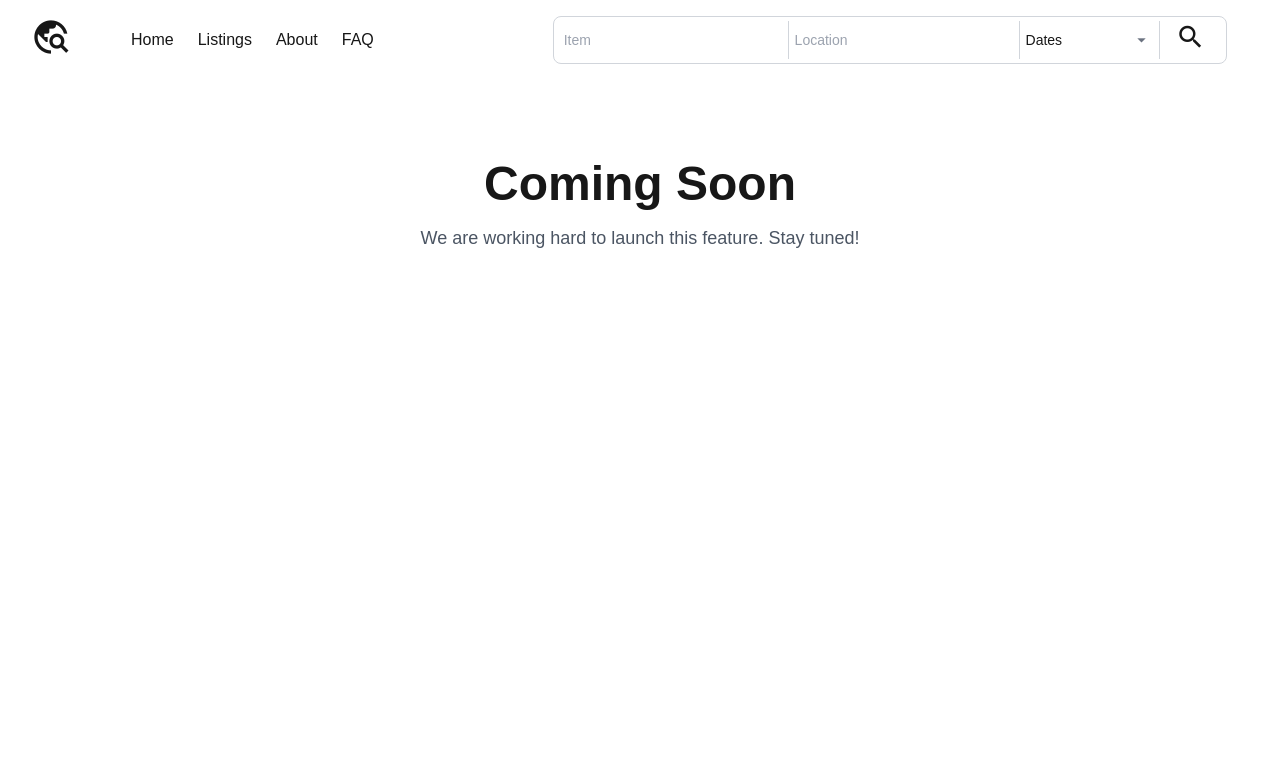
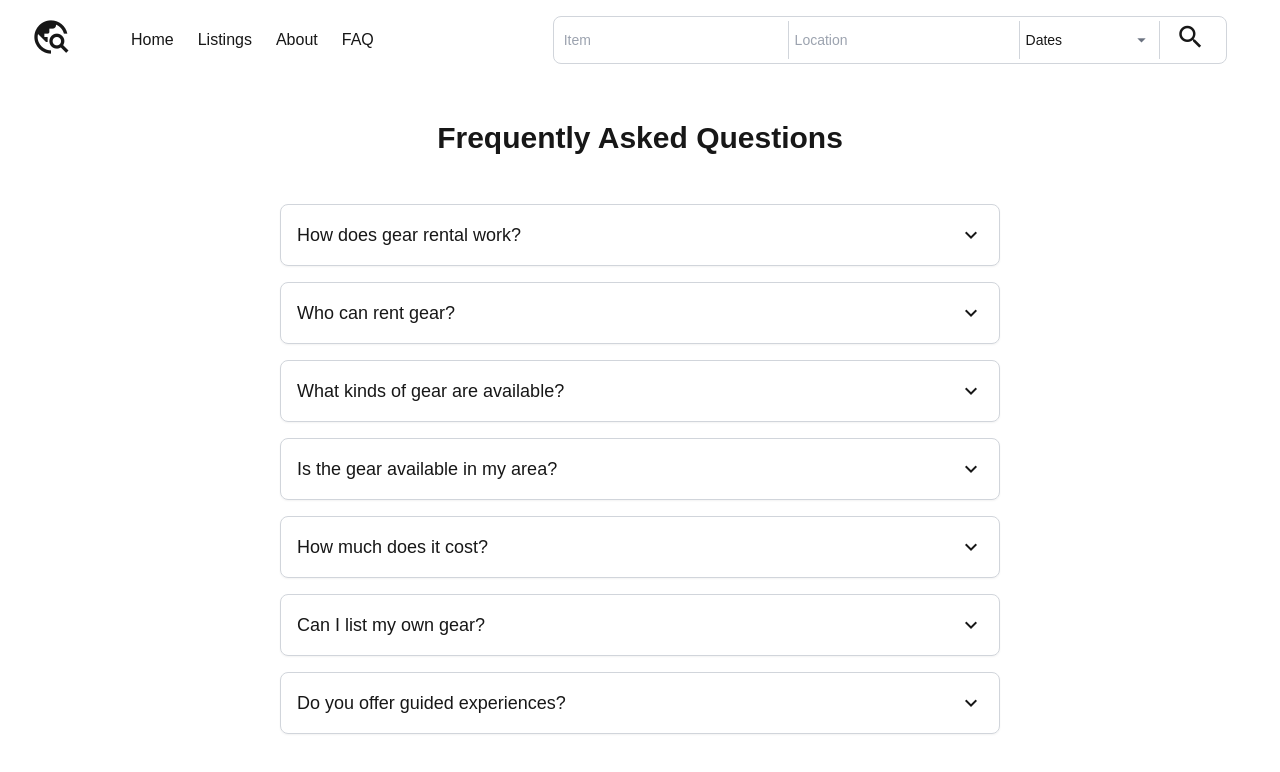
Before and after one commit to bapricethompson/rental-app, a Next.js app in the folder rental-app/: page /faq in a window 1280 px wide. Shown: the top 772 px of the page. Built offline with nearby package versions, Linux system fonts and the light colour scheme.

Commit message:
FAQ and appos fix

```diff
--- a/rental-app/src/app/about/page.tsx
+++ b/rental-app/src/app/about/page.tsx
@@ -3,27 +3,26 @@ import { josefinSans } from "@/app/ui/fonts";
 import Image from "next/image";
 import paddle from "../img/paddleboard.png";
 import GoButton from "../components/GoButton";
+
 const About = () => {
   return (
     <div>
       <div className="flex w-[80%] mx-auto justify-between items-center my-[30px]">
         <div>
           <h1 className={`${josefinSans} text-5xl text-left`}>
-            {" "}
             Experience More. Pay Less.
           </h1>
 
           <p className={`${josefinSans} text-md text-left my-[20px] w-[80%]`}>
-            {" "}
             We are on a mission to help people experience more without paying
             more.
           </p>
           <p className={`${josefinSans} text-md text-left my-[20px] w-[80%]`}>
             Our platform connects outdoor lovers with affordable recreational
             gear—from kayaks and paddleboards to tents, skis, and more. Whether
-            you're planning a spontaneous weekend getaway or your next big trip,
-            we make it easy to find the gear you need—without the high price tag
-            or the hassle.
+            you are planning a spontaneous weekend getaway or your next big
+            trip, we make it easy to find the gear you need—without the high
+            price tag or the hassle.
           </p>
           <GoButton
             type=""
@@ -87,8 +86,8 @@ const About = () => {
         <div>
           <h3 className="text-3xl font-bold mb-4">Got Gear? List It!</h3>
           <p className={`${josefinSans} text-md text-left my-[20px] w-[80%]`}>
-            Have outdoor gear you’re not using every day? You can earn extra
-            income by renting it out on our platform. Whether it’s a
+            Have outdoor gear you are not using every day? You can earn extra
+            income by renting it out on our platform. Whether it is a
             paddleboard, tent, or hiking pack, your gear could help someone else
             enjoy their next adventure—and put money back in your pocket.
           </p>
@@ -98,7 +97,7 @@ const About = () => {
           </p>
           <p className={`${josefinSans} text-md text-left my-[20px] w-[80%]`}>
             Join our growing community of adventurers and gear sharers.
-            Together, we’re making the outdoors more affordable, more
+            Together, we are making the outdoors more affordable, more
             accessible, and more sustainable—for everyone.
           </p>
         </div>
--- /dev/null
+++ b/rental-app/src/app/components/FaqList.jsx
@@ -0,0 +1,46 @@
+import { useState } from 'react';
+
+const FaqList = ({ questions = [] }) => {
+  const [openIndex, setOpenIndex] = useState(null);
+
+  const toggleAnswer = (index) => {
+    setOpenIndex((prevIndex) => (prevIndex === index ? null : index));
+  };
+
+  return (
+    <div className="max-w-3xl mx-auto p-6">
+      <ul className="space-y-4">
+        {questions.map((q, index) => {
+          const isOpen = openIndex === index;
+          return (
+            <li
+              key={index}
+              className="border border-gray-300 rounded-lg p-4 shadow-sm transition hover:shadow-md"
+            >
+              <button
+                onClick={() => toggleAnswer(index)}
+                className="w-full flex items-center justify-between text-left text-lg font-medium focus:outline-none"
+              >
+                <span>{q.question}</span>
+                <span
+                  className={`material-icons transform transition-transform duration-300 ${
+                    isOpen ? 'rotate-180' : ''
+                  }`}
+                >
+                  expand_more
+                </span>
+              </button>
+              {isOpen && (
+                <p className="mt-2 text-gray-700 transition duration-300 ease-in-out">
+                  {q.answer}
+                </p>
+              )}
+            </li>
+          );
+        })}
+      </ul>
+    </div>
+  );
+};
+
+export default FaqList;
--- a/rental-app/src/app/faq/page.tsx
+++ b/rental-app/src/app/faq/page.tsx
@@ -1,10 +1,55 @@
-export default function ComingSoon() {
+"use client";
+import FaqList from "../components/FaqList";
+import { useState } from "react";
+
+const FAQ = () => {
+  const faqs = [
+    {
+      question: "How does gear rental work?",
+      answer:
+        "Browse available listings near your destination, request the gear you want, arrange a pick-up or delivery, and return it when you are done. It's that simple.",
+    },
+    {
+      question: "Who can rent gear?",
+      answer:
+        "Anyone over the age of 18 with a valid ID and payment method can rent through our platform.",
+    },
+    {
+      question: "What kinds of gear are available?",
+      answer:
+        "Our community rents out a variety of gear. New gear is added regularly—check back often.",
+    },
+    {
+      question: "Is the gear available in my area?",
+      answer:
+        "Availability depends on your location. Enter your zip code or destination city to browse nearby gear listings.",
+    },
+    {
+      question: "How much does it cost?",
+      answer:
+        "We have a damage protection policy in place. Minor wear and tear is expected, but renters are responsible for significant damage, loss, or theft. Additional coverage options may be available at checkout.",
+    },
+    {
+      question: "Can I list my own gear?",
+      answer:
+        "Absolutely! If you have well-maintained gear sitting unused, you can earn extra income by listing it on our platform. We'll guide you through the process, from photos to pricing.",
+    },
+    {
+      question: "Do you offer guided experiences?",
+      answer:
+        "Not yet—but we're working on it! We're planning to offer bundled experiences like guided hikes, tours, or classes in the future.",
+    },
+  ];
+
+  const [showFaqs, setShowFaqs] = useState(true);
   return (
-    <main className="w-[90%] mx-auto text-center mt-20">
-      <h1 className="text-5xl font-bold mb-4">Coming Soon</h1>
-      <p className="text-lg text-gray-600">
-        We are working hard to launch this feature. Stay tuned!
-      </p>
-    </main>
+    <div className="py-[40px]">
+      <h1 className="text-3xl font-bold mb-6 text-center">
+        Frequently Asked Questions
+      </h1>
+      <FaqList questions={faqs} />
+    </div>
   );
-}
+};
+
+export default FAQ;
```
